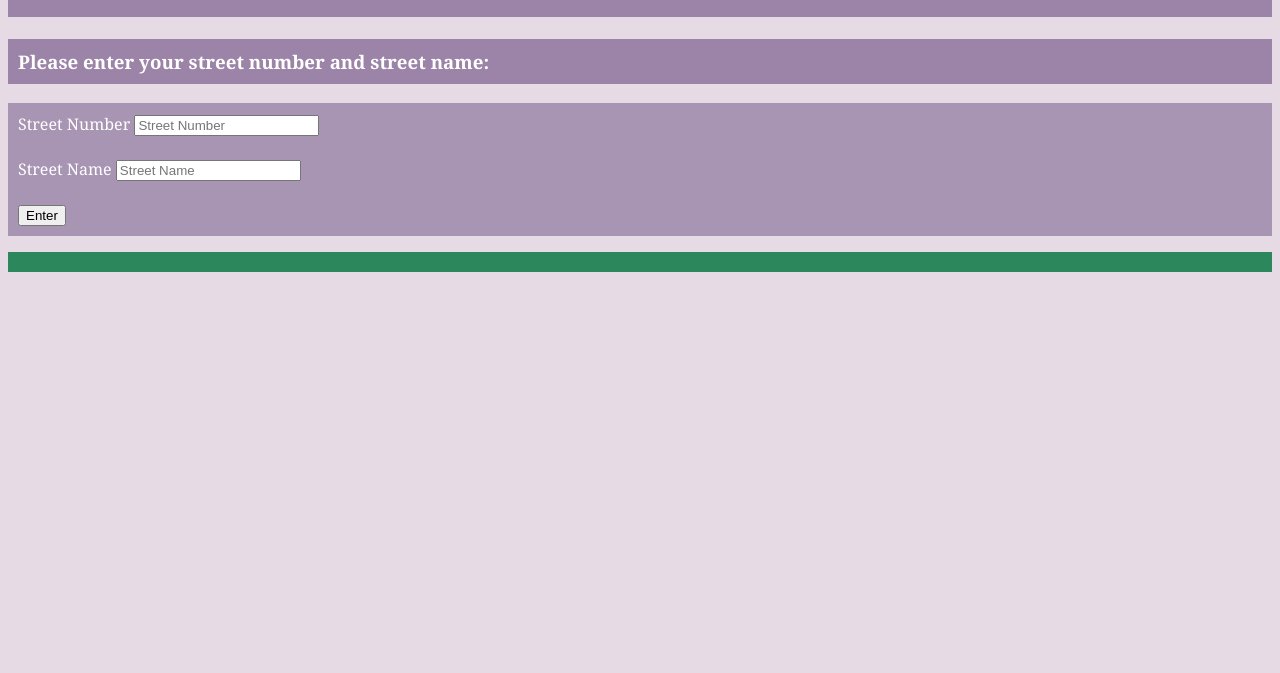
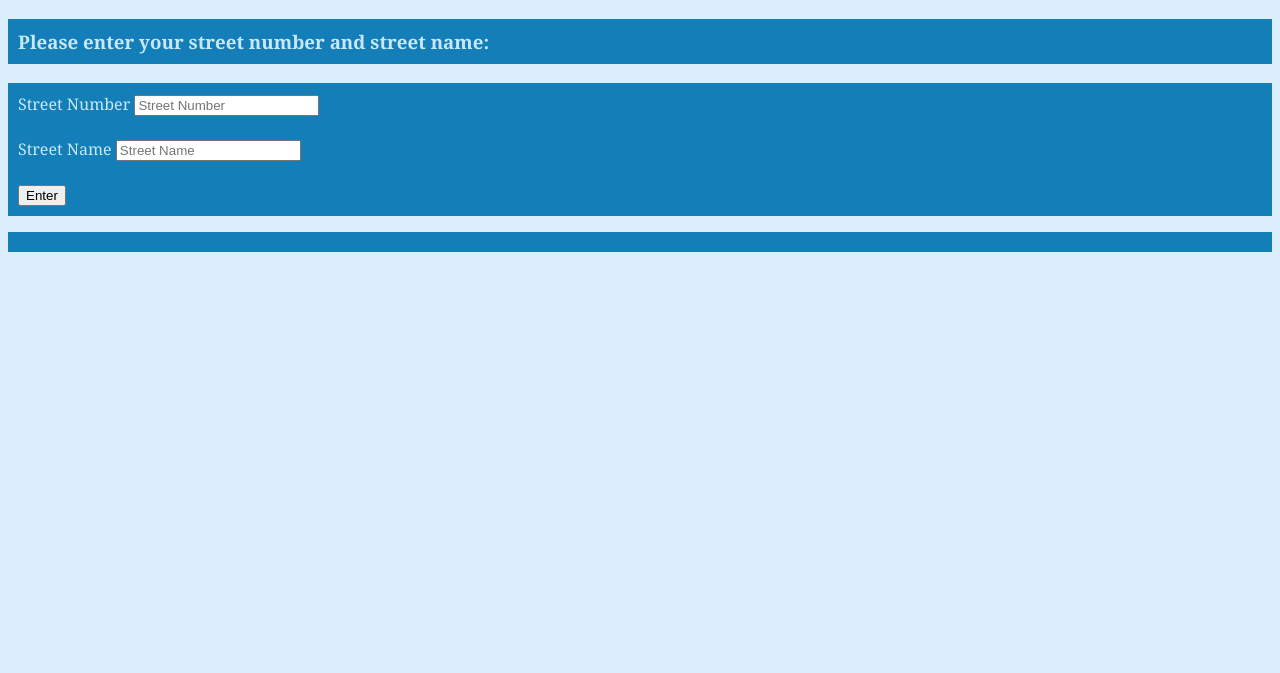
Before and after one commit to ICS20-Programming-ShylaO/Unit2-03-HTML-StreetAddress, a plain HTML site: page index.html in a window 1280 px wide. Shown: the part 127-800 px from the top of the page. Drawn offline with Linux system fonts and the light colour scheme.

Commit message:
updated index, css

```diff
--- a/css/style.css
+++ b/css/style.css
@@ -5,35 +5,35 @@
 */
 
 body {
-  background-color: #E6DBE5;
+  background-color: #DAEFFB;
 }
 
 h1 {
-  background-color: #9C84A8;
-  color: white;
+  background-color: #147EB8;
+  color: #C8E8F9;
   font-weight: bold;
   font-family: Cambria, Cochin, Georgia, Times, 'Times New Roman', serif;
-  padding: 40px;
+  padding: 30px;
 }
 
 h3 {
-  background-color: #9C84A8;
-  color: white;
+  background-color: #147EB8;
+  color: #C8E8F9;
   font-weight: bold;
   font-family: Cambria, Cochin, Georgia, Times, 'Times New Roman', serif;
   padding: 10px;
 }
 
 form {
-  background-color: #A894B3;
-  color: white;
+  background-color: #147EB8;
+  color: #C8E8F9;
   font-family: Cambria, Cochin, Georgia, Times, 'Times New Roman', serif;
   padding: 10px;
 }
 
 #user-info {
-  background-color: #2c875c;
-  color: white;
+  background-color: #147EB8;
+  color: #C8E8F9;
   font-family: Cambria, Cochin, Georgia, Times, 'Times New Roman', serif;
   padding: 10px;
 }
--- a/js/script.js
+++ b/js/script.js
@@ -7,11 +7,11 @@
 function enterClicked () {
   // this function gets user's street number and name and displays it back to user
 
-	// get age from text field and cast it to integer
+	// get street number from text field and cast it to integer
   let streetNumber = parseInt(document.getElementById("street-number").value)
   // get street name from text field
   let streetName = document.getElementById("street-name").value
-  // display name and age back to user
+  // display street number and name back to user
   document.getElementById('user-info').innerHTML = "You live on " + streetNumber + " " +
  streetName + "."
 }
```
Also changed, not shown: index.html (+0 -3 lines), 1 other file.
